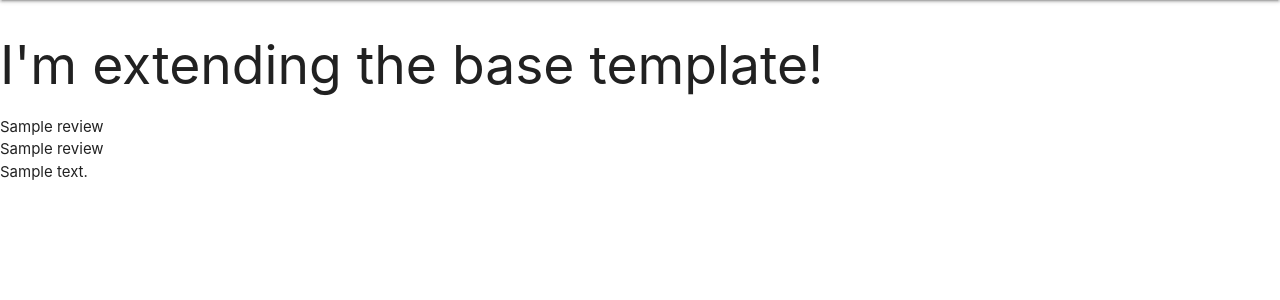
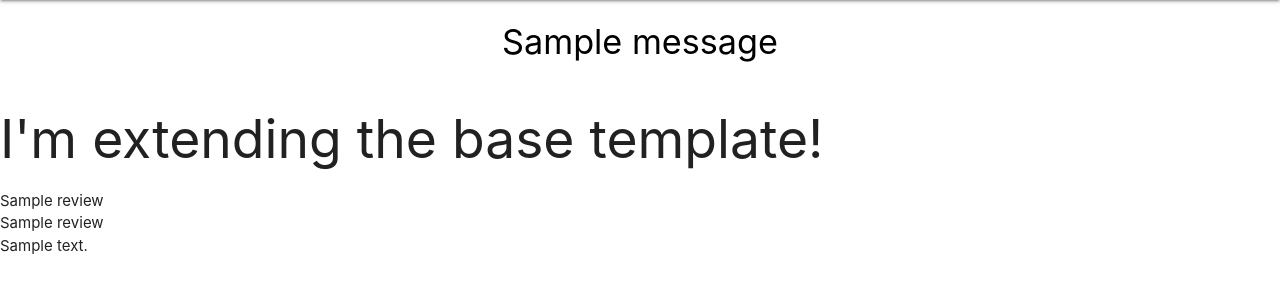
Before and after one commit to d-mcalpin/IrelandRecommends, a Flask app: page / in a window 1280 px wide. Shown: the part 64-364 px from the top of the page. Run offline with Flask 2, Linux system fonts and the light colour scheme; one stand-in notice (Sample message) is shown; a database or web service that is not in the repository returns one stand-in record (values such as "Sample title"); some libraries are stand-ins or nearby versions.

Commit message:
Added flash messages section to base template

```diff
--- a/templates/base.html
+++ b/templates/base.html
@@ -53,6 +53,18 @@
             {% endif %}
          </ul>
       </header>
+    <section>
+        <!-- flash messages section -->
+        {% with messages = get_flashed_messages() %}
+         {% if messages %}
+         {% for message in messages %}
+         <div class="row flashes">
+            <h4 class=" black-text center-align">{{ message }}</h4>
+         </div>
+         {% endfor %}
+         {% endif %}
+         {% endwith %}
+    </section>
     <main>
     {% block content%}
     {% endblock %}
```
